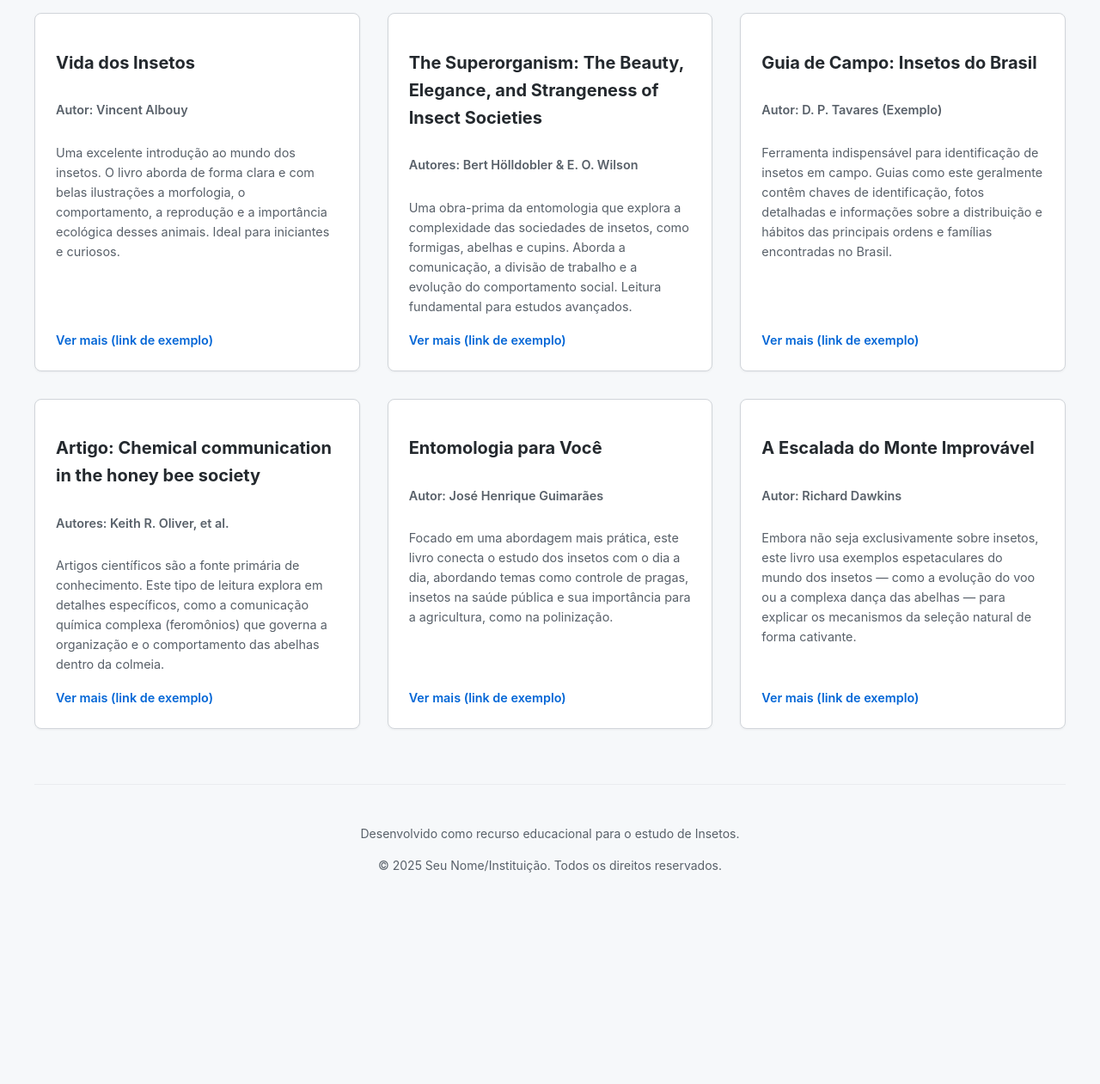
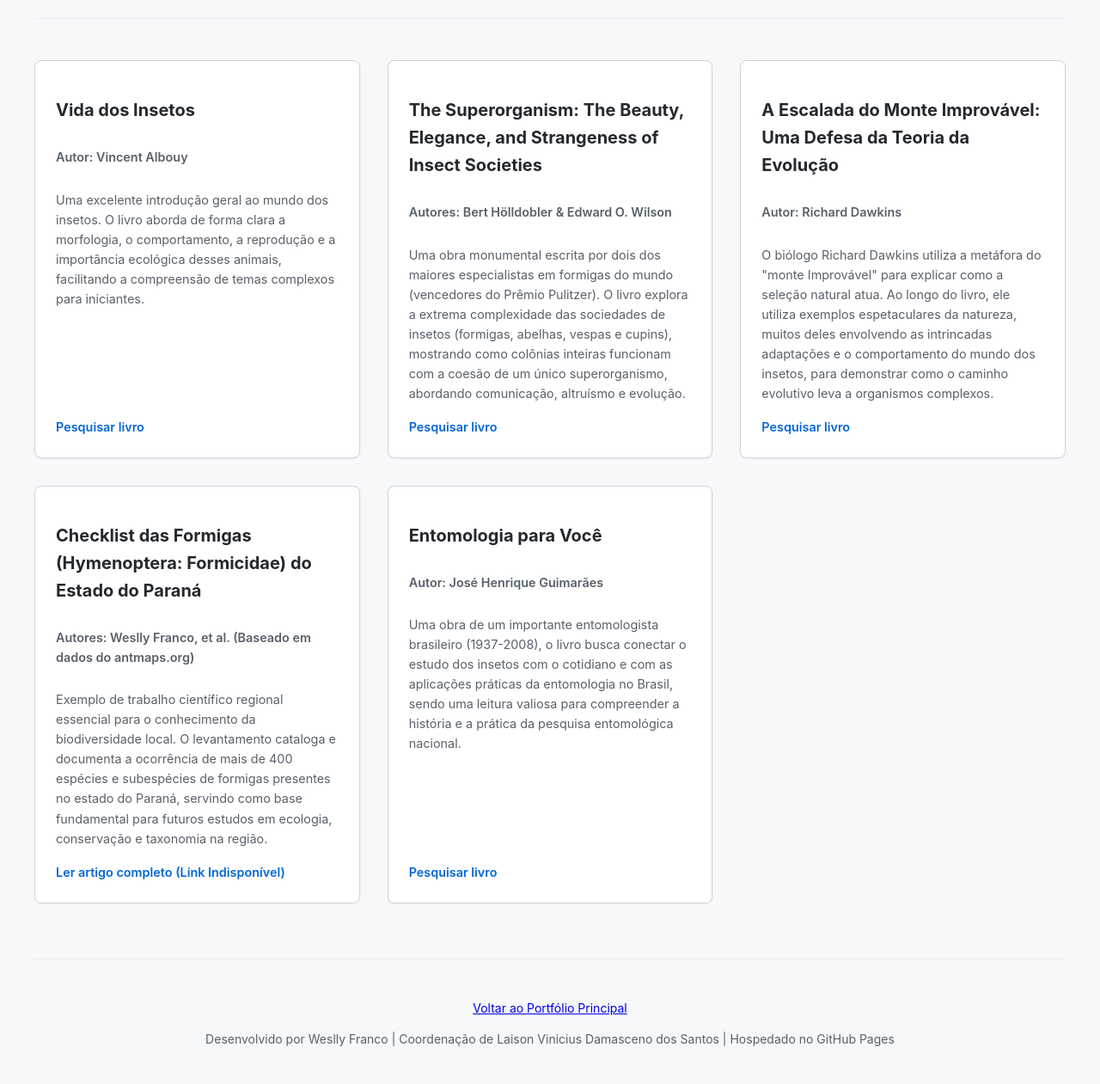
Before and after one commit to wesllyfranco/ferramentas-digitais-insetos, a plain HTML site: page leitura/index.html in a window 1280 px wide. Shown: the part 286-1547 px from the top of the page at 86% size. Before the commit the page ends 1382 px from the top, so only its background shows below. Drawn offline with Linux system fonts and the light colour scheme.

Commit message:
Update index.html

```diff
--- a/leitura/index.html
+++ b/leitura/index.html
@@ -5,100 +5,94 @@
     <meta charset="UTF-8">
     <meta name="viewport" content="width=device-width, initial-scale=1.0">
     <title>Repositório de Leituras: Biologia de Insetos</title>
-    <!-- Link para o MESMO arquivo de estilo da página de vídeos -->
     <link rel="stylesheet" href="style.css">
+    <style>
+        /* Estilo específico para o aviso de atualização */
+        .aviso-atualizacao {
+            background-color: #f39c12;
+            color: #fff;
+            padding: 0.5rem 1rem;
+            border-radius: 4px;
+            font-weight: bold;
+            display: inline-block;
+            margin-bottom: 1rem;
+            font-size: 0.9rem;
+        }
+    </style>
 </head>
 
 <body>
     <div class="container">
         <header>
+            <span class="aviso-atualizacao">⚠️ Esta seção está em atualização</span>
             <h1>Repositório de Leituras Sugeridas</h1>
             <p>
                 Uma seleção de livros, artigos e guias para aprofundar seus estudos sobre a fascinante vida dos insetos, desde conceitos básicos até pesquisas avançadas.
             </p>
         </header>
 
-        <!-- A classe "video-grid" é reutilizada para manter o layout consistente -->
         <main class="video-grid">
 
-            <!-- Leitura 1: Livro Introdutório -->
-            <!-- A classe "video-card" é reutilizada para o estilo do card -->
             <div class="video-card">
                 <div class="card-content">
                     <h2>Vida dos Insetos</h2>
                     <h4>Autor: Vincent Albouy</h4>
                     <p>
-                        Uma excelente introdução ao mundo dos insetos. O livro aborda de forma clara e com belas ilustrações a morfologia, o comportamento, a reprodução e a importância ecológica desses animais. Ideal para iniciantes e curiosos.
+                        Uma excelente introdução geral ao mundo dos insetos. O livro aborda de forma clara a morfologia, o comportamento, a reprodução e a importância ecológica desses animais, facilitando a compreensão de temas complexos para iniciantes.
                     </p>
-                    <a href="#" target="_blank">Ver mais (link de exemplo)</a>
+                    <a href="https://www.wmfmartinsfontes.com.br/produto/vida-dos-insetos-a-200" target="_blank" rel="noopener noreferrer">Pesquisar livro</a>
                 </div>
             </div>
 
-            <!-- Leitura 2: Livro Clássico -->
             <div class="video-card">
                 <div class="card-content">
                     <h2>The Superorganism: The Beauty, Elegance, and Strangeness of Insect Societies</h2>
-                    <h4>Autores: Bert Hölldobler & E. O. Wilson</h4>
+                    <h4>Autores: Bert Hölldobler & Edward O. Wilson</h4>
                     <p>
-                        Uma obra-prima da entomologia que explora a complexidade das sociedades de insetos, como formigas, abelhas e cupins. Aborda a comunicação, a divisão de trabalho e a evolução do comportamento social. Leitura fundamental para estudos avançados.
+                        Uma obra monumental escrita por dois dos maiores especialistas em formigas do mundo (vencedores do Prêmio Pulitzer). O livro explora a extrema complexidade das sociedades de insetos (formigas, abelhas, vespas e cupins), mostrando como colônias inteiras funcionam com a coesão de um único superorganismo, abordando comunicação, altruísmo e evolução.
                     </p>
-                    <a href="#" target="_blank">Ver mais (link de exemplo)</a>
+                    <a href="https://books.google.com.br/books/about/The_Superorganism.html?id=Eyl-qJ0HizoC&redir_esc=y" target="_blank" rel="noopener noreferrer">Pesquisar livro</a>
                 </div>
             </div>
 
-            <!-- Leitura 3: Guia de Campo -->
             <div class="video-card">
                 <div class="card-content">
-                    <h2>Guia de Campo: Insetos do Brasil</h2>
-                    <h4>Autor: D. P. Tavares (Exemplo)</h4>
+                    <h2>A Escalada do Monte Improvável: Uma Defesa da Teoria da Evolução</h2>
+                    <h4>Autor: Richard Dawkins</h4>
                     <p>
-                        Ferramenta indispensável para identificação de insetos em campo. Guias como este geralmente contêm chaves de identificação, fotos detalhadas e informações sobre a distribuição e hábitos das principais ordens e famílias encontradas no Brasil.
+                        O biólogo Richard Dawkins utiliza a metáfora do "monte Improvável" para explicar como a seleção natural atua. Ao longo do livro, ele utiliza exemplos espetaculares da natureza, muitos deles envolvendo as intrincadas adaptações e o comportamento do mundo dos insetos, para demonstrar como o caminho evolutivo leva a organismos complexos.
                     </p>
-                    <a href="#" target="_blank">Ver mais (link de exemplo)</a>
+                    <a href="https://www.companhiadasletras.com.br/livro/9788571647763/a-escalada-do-monte-improvavel" target="_blank" rel="noopener noreferrer">Pesquisar livro</a>
                 </div>
             </div>
 
-            <!-- Leitura 4: Artigo Científico -->
             <div class="video-card">
                 <div class="card-content">
-                    <h2>Artigo: Chemical communication in the honey bee society</h2>
-                    <h4>Autores: Keith R. Oliver, et al.</h4>
+                    <h2>Checklist das Formigas (Hymenoptera: Formicidae) do Estado do Paraná</h2>
+                    <h4>Autores: Weslly Franco, et al. (Baseado em dados do antmaps.org)</h4>
                     <p>
-                        Artigos científicos são a fonte primária de conhecimento. Este tipo de leitura explora em detalhes específicos, como a comunicação química complexa (feromônios) que governa a organização e o comportamento das abelhas dentro da colmeia.
+                        Exemplo de trabalho científico regional essencial para o conhecimento da biodiversidade local. O levantamento cataloga e documenta a ocorrência de mais de 400 espécies e subespécies de formigas presentes no estado do Paraná, servindo como base fundamental para futuros estudos em ecologia, conservação e taxonomia na região.
                     </p>
-                    <a href="#" target="_blank">Ver mais (link de exemplo)</a>
+                    <a href="#" target="_blank">Ler artigo completo (Link Indisponível)</a>
                 </div>
             </div>
 
-            <!-- Leitura 5: Entomologia Aplicada -->
             <div class="video-card">
                 <div class="card-content">
                     <h2>Entomologia para Você</h2>
                     <h4>Autor: José Henrique Guimarães</h4>
                     <p>
-                        Focado em uma abordagem mais prática, este livro conecta o estudo dos insetos com o dia a dia, abordando temas como controle de pragas, insetos na saúde pública e sua importância para a agricultura, como na polinização.
+                        Uma obra de um importante entomologista brasileiro (1937-2008), o livro busca conectar o estudo dos insetos com o cotidiano e com as aplicações práticas da entomologia no Brasil, sendo uma leitura valiosa para compreender a história e a prática da pesquisa entomológica nacional.
                     </p>
-                    <a href="#" target="_blank">Ver mais (link de exemplo)</a>
-                </div>
-            </div>
-
-            <!-- Leitura 6: Livro sobre Evolução -->
-            <div class="video-card">
-                <div class="card-content">
-                    <h2>A Escalada do Monte Improvável</h2>
-                    <h4>Autor: Richard Dawkins</h4>
-                    <p>
-                        Embora não seja exclusivamente sobre insetos, este livro usa exemplos espetaculares do mundo dos insetos — como a evolução do voo ou a complexa dança das abelhas — para explicar os mecanismos da seleção natural de forma cativante.
-                    </p>
-                    <a href="#" target="_blank">Ver mais (link de exemplo)</a>
+                    <a href="https://www.estantevirtual.com.br/busca?q=entomologia+para+voce" target="_blank" rel="noopener noreferrer">Pesquisar livro</a>
                 </div>
             </div>
 
         </main>
 
         <footer>
-            <p>Desenvolvido como recurso educacional para o estudo de Insetos.</p>
-            <p>&copy; 2025 Seu Nome/Instituição. Todos os direitos reservados.</p>
+            <p><a href="../index.html">Voltar ao Portfólio Principal</a></p>
+            <p>Desenvolvido por Weslly Franco | Coordenação de Laison Vinicius Damasceno dos Santos | Hospedado no GitHub Pages</p>
         </footer>
     </div>
 </body>
```
